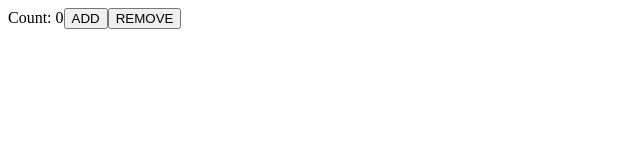
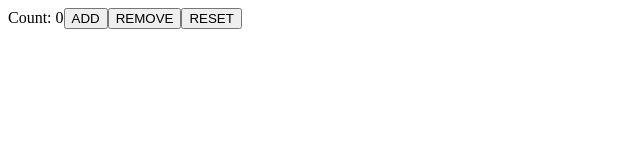
Before and after one commit to Giuliazeolla/MiaTech, a React (Vite) app in the folder counter/: page / in a window 1280 px wide. Shown: the top 160 px of the page, without its empty margins (0-640 px from the left). Built offline with nearby package versions, Linux system fonts and the light colour scheme.

Commit message:
added handleReset

```diff
--- a/counter/src/App.jsx
+++ b/counter/src/App.jsx
@@ -15,10 +15,14 @@ const Counter = () => {
     })
   }
 
+  const handleReset = () => {
+    setCounter(0);
+  }
   return (
     <div>Count: {counter}
     <button onClick={handleClick}>ADD</button>
     <button onClick={handleDecrement}>REMOVE</button>
+    <button onClick={handleReset}>RESET</button>
     </div>
   )
 }
```
